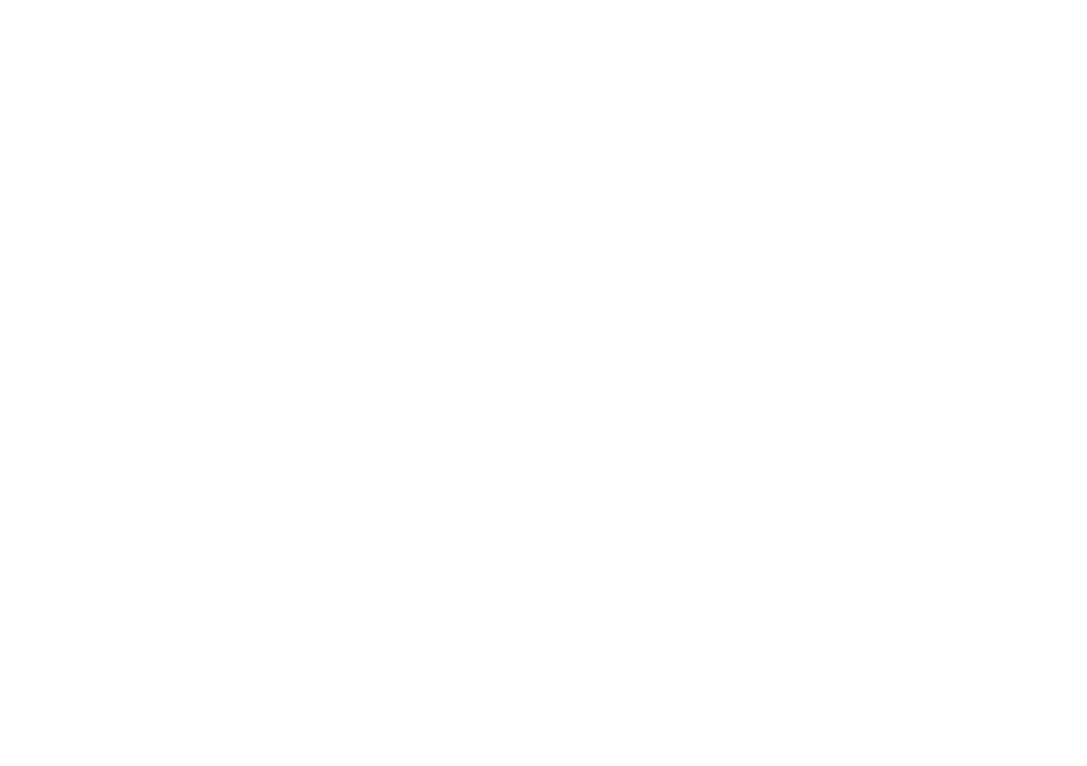
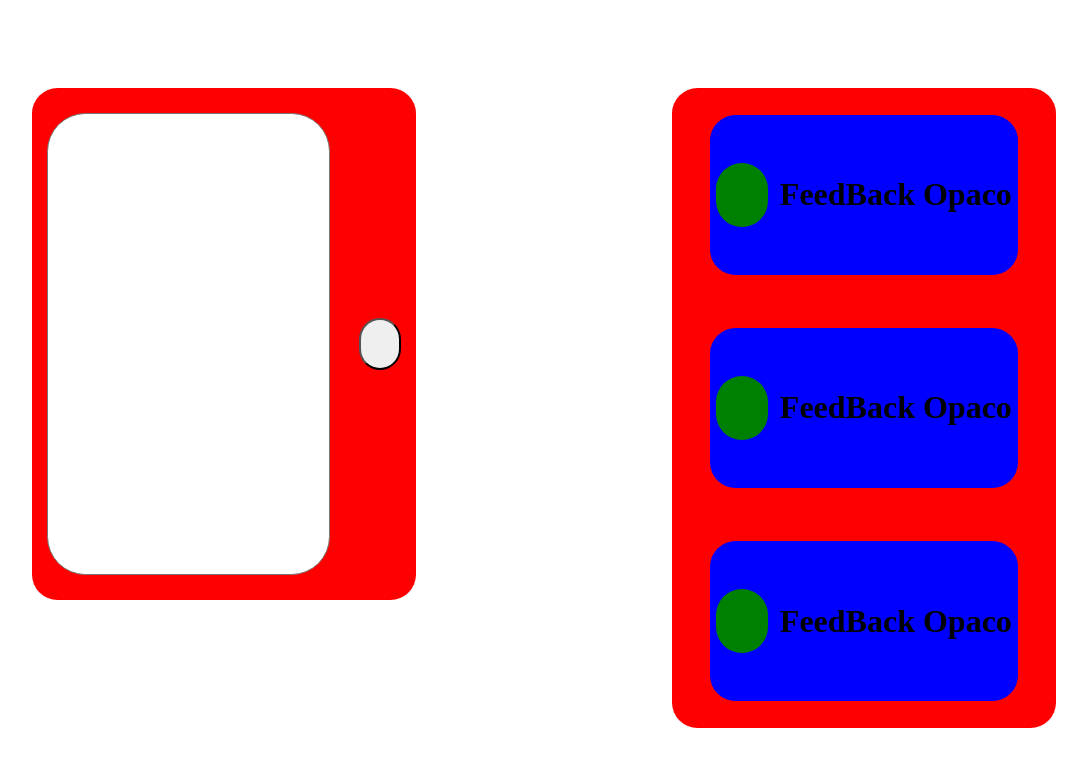
Before and after one commit to BryamSenac/encontre_saude, a plain HTML site: page pages/sintomasPages/sintomas.html in a window 1280 px wide. Shown: the whole page, without its empty margins (104-1191 px from the left). Drawn offline with Linux system fonts and the light colour scheme.

Commit message:
atlz_beto_v.0.0.0

```diff
--- a/pages/prevensaoPages/prevensao.css
+++ b/pages/prevensaoPages/prevensao.css
@@ -0,0 +1,26 @@
+body{
+    width: 100vw;
+    height: 250vh;
+    overflow-x: hidden;
+    margin: 0;
+    padding: 0;
+}
+
+main{
+    width: 100vw;
+    height: 220vh;
+    display: flex;
+    flex-direction: column;
+
+}
+
+footer{
+    width: 100vw;
+    height: 30vh;
+    background-color: gray;
+}
+
+#card_prev{
+    background-color: red;
+
+}
--- a/pages/sintomasPages/sintomas.css
+++ b/pages/sintomasPages/sintomas.css
@@ -0,0 +1,95 @@
+body{
+    height: 100vh;
+    width: 100vw;
+    overflow: 0;
+    padding: 0;
+}
+
+header{
+    height: 10vh;
+    width: 100vw;
+}
+
+main{
+    width: 100vw;
+    height: 80vh;
+    display: flex;
+    justify-content: space-around;
+}
+
+footer{
+     width: 100vw;
+    height: 10vh;
+}
+
+#menuSintomas{
+    background-color: red;
+    height: 100%;
+    width: 30%;
+    border-radius: 2vw;
+    display: flex;
+    flex-direction: column;
+    justify-content: space-around;
+    align-items: center;
+}
+
+#chat{
+   background-color: red;
+    height: 80%;
+    width: 30%;
+    border-radius: 2vw;
+    display: flex;
+    flex-direction: row;
+    align-items: center;
+    justify-content: space-around;
+}
+
+.feedback{
+    width: 80% ;
+    height: 25%;
+    background-color: blue;
+    border-radius: 2vw;
+    display: flex;
+    flex-direction: row;
+    justify-content: space-around;
+    align-items: center;
+}
+
+#bola1{
+    background-color: green;
+    width: 17%;
+    height: 40%;
+    border-radius: 25vw;
+}
+
+#bola2{
+    background-color: green;
+    width: 17%;
+    height: 40%;
+    border-radius: 25vw;
+}
+
+#bola3{
+    background-color: green;
+    width: 17%;
+    height: 40%;
+    border-radius: 25vw;
+}
+
+#text_chat{
+
+    width: 60%;
+    height: 80%;
+    border-radius: 3vw ;
+    display: flex;
+    align-items: start;
+    overflow-x: hidden;
+    resize: none;
+    padding: 2vw;
+}
+
+#btnchat{
+width: 11%;
+height: 10%;
+border-radius: 25vw;
+}
--- a/pages/sintomasPages/sintomas.html
+++ b/pages/sintomasPages/sintomas.html
@@ -1,11 +1,49 @@
 <!DOCTYPE html>
-<html lang="en">
+<html lang="pt-br">
     <head>
         <meta charset="UTF-8">
         <meta name="viewport" content="width=device-width, initial-scale=1.0">
-    <title>Document</title>
+        <title>Sintomas</title>
+        <link rel="stylesheet" href="./sintomas.css">
+
     </head>
     <body>
 
+        <header>
+
+        </header>
+
+        <main>
+            <div id="chat">
+
+              <textarea id="text_chat"></textarea>
+              <button id="btnchat"></button>
+
+            </div>
+
+            <div id="menuSintomas">
+
+                <div class="feedback">
+                    <div id="bola1"></div>
+                    <h1>FeedBack Opaco</h1>
+                </div>
+
+                <div class="feedback">
+                    <div id="bola2"></div>
+                    <h1>FeedBack Opaco</h1>
+                </div>
+
+                <div class="feedback">
+                    <div id="bola3"></div>
+                    <h1>FeedBack Opaco</h1>
+                </div>
+
+            </div>
+
+
+        </main>
+
+        <footer></footer>
+
     </body>
 </html>
```
Also changed, not shown: pages/prevensaoPages/prevensão.html (+44 -0 lines). Lines whose indentation alone changed are shown as unchanged.
